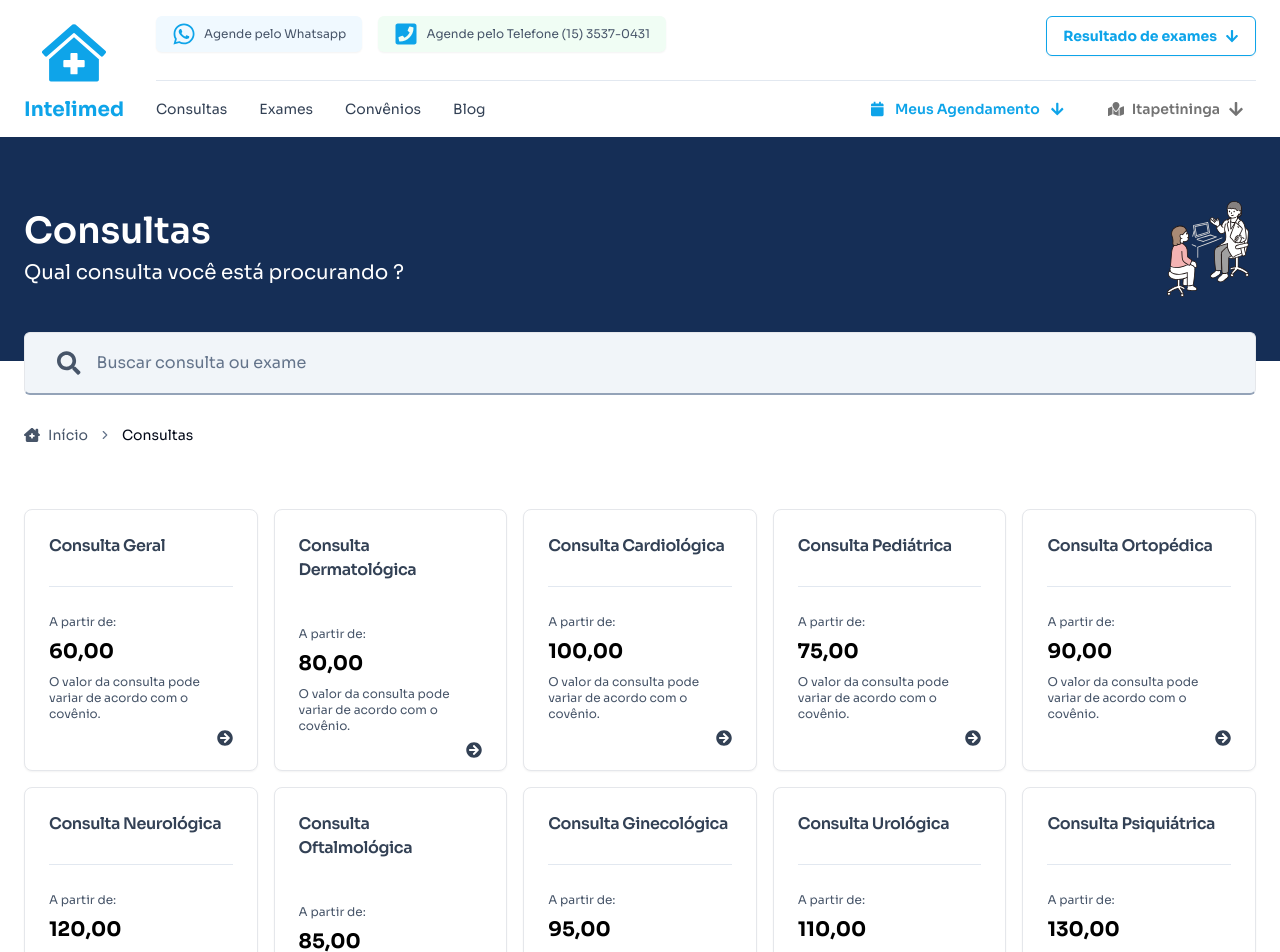
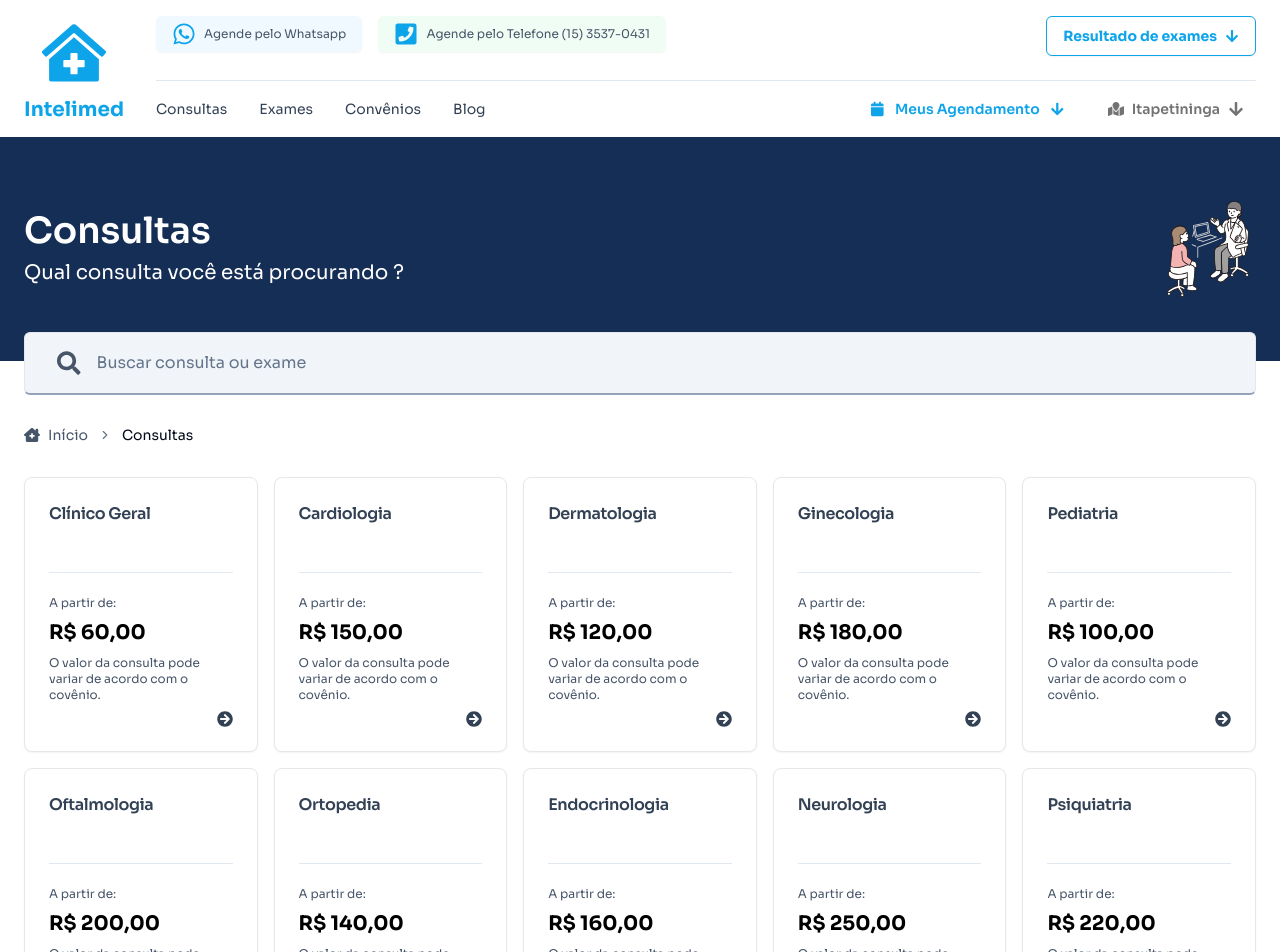
Before and after one commit to marcos-homero/clinicmodel, a Next.js app: page /consultas in a window 1280 px wide. Shown: the top 952 px of the page. Built offline with nearby package versions, Linux system fonts and the light colour scheme.

Commit message:
New Att 27/09/2024

```diff
--- a/src/app/consultas/components/Appointments.tsx
+++ b/src/app/consultas/components/Appointments.tsx
@@ -1,165 +1,89 @@
 "use client";
 
-import Search from "@/components/ui/search";
-import {
-  Breadcrumb,
-  BreadcrumbItem,
-  BreadcrumbLink,
-  BreadcrumbList,
-  BreadcrumbPage,
-  BreadcrumbSeparator,
-} from "@/components/ui/breadcrumb";
-import { FaHouseChimneyMedical } from "react-icons/fa6";
-import Image from "next/image";
 import appointment from "@/public/femaleappointment.svg";
-import { useContext, useState } from "react";
+import { useContext, useEffect, useState } from "react";
 import { SearchContext } from "@/contexts/SearchContext";
-import Pagination from "@/components/ui/pagination";
-import CardsView from "@/components/ui/cardsview";
+import MedicalServices from "@/components/MedicalServices";
+
+interface CardProps {
+  tipo: string;
+  valor: string;
+}
+
+const data = [
+  { tipo: "Clínico Geral", valor: "60,00" },
+  { tipo: "Cardiologia", valor: "150,00" },
+  { tipo: "Dermatologia", valor: "120,00" },
+  { tipo: "Ginecologia", valor: "180,00" },
+  { tipo: "Pediatria", valor: "100,00" },
+  { tipo: "Oftalmologia", valor: "200,00" },
+  { tipo: "Ortopedia", valor: "140,00" },
+  { tipo: "Endocrinologia", valor: "160,00" },
+  { tipo: "Neurologia", valor: "250,00" },
+  { tipo: "Psiquiatria", valor: "220,00" },
+  { tipo: "Gastroenterologia", valor: "190,00" },
+  { tipo: "Urologia", valor: "180,00" },
+  { tipo: "Otorrinolaringologia", valor: "130,00" },
+  { tipo: "Hematologia", valor: "170,00" },
+  { tipo: "Reumatologia", valor: "210,00" },
+  { tipo: "Oncologia", valor: "300,00" },
+  { tipo: "Nefrologia", valor: "220,00" },
+  { tipo: "Infectologia", valor: "200,00" },
+  { tipo: "Alergologia", valor: "110,00" },
+  { tipo: "Pneumologia", valor: "150,00" },
+  { tipo: "Angiologia", valor: "240,00" },
+  { tipo: "Cirurgia Plástica", valor: "300,00" },
+  { tipo: "Radiologia", valor: "180,00" },
+  { tipo: "Geriatria", valor: "140,00" },
+  { tipo: "Imunologia", valor: "160,00" },
+  { tipo: "Nutrologia", valor: "130,00" },
+  { tipo: "Proctologia", valor: "170,00" },
+  { tipo: "Fonoaudiologia", valor: "90,00" },
+  { tipo: "Acupuntura", valor: "80,00" },
+  { tipo: "Medicina Esportiva", valor: "220,00" },
+];
 
 const Appointments = () => {
   const { input } = useContext(SearchContext);
   const [currentPage, setCurrentPage] = useState(1);
+  const [filteredData, setFilteredData] = useState<CardProps[]>([]);
   const qttPerPage = 10;
-
-  const consultas = [
-    {
-      tipo: "Consulta Geral",
-      valor: "60,00",
-    },
-    {
-      tipo: "Consulta Dermatológica",
-      valor: "80,00",
-    },
-    {
-      tipo: "Consulta Cardiológica",
-      valor: "100,00",
-    },
-    {
-      tipo: "Consulta Pediátrica",
-      valor: "75,00",
-    },
-    {
-      tipo: "Consulta Ortopédica",
-      valor: "90,00",
-    },
-    {
-      tipo: "Consulta Neurológica",
-      valor: "120,00",
-    },
-    {
-      tipo: "Consulta Oftalmológica",
-      valor: "85,00",
-    },
-    {
-      tipo: "Consulta Ginecológica",
-      valor: "95,00",
-    },
-    {
-      tipo: "Consulta Urológica",
-      valor: "110,00",
-    },
-    {
-      tipo: "Consulta Psiquiátrica",
-      valor: "130,00",
-    },
-    {
-      tipo: "Consulta Psicologia",
-      valor: "70,00",
-    },
-    {
-      tipo: "Consulta Endocrinológica",
-      valor: "105,00",
-    },
-    {
-      tipo: "Consulta Odontológica",
-      valor: "60,00",
-    },
-    {
-      tipo: "Consulta Oncológica",
-      valor: "150,00",
-    },
-    {
-      tipo: "Consulta Reumatológica",
-      valor: "110,00",
-    },
-    {
-      tipo: "Consulta Geriátrica",
-      valor: "85,00",
-    },
-    {
-      tipo: "Consulta Fisioterapia",
-      valor: "65,00",
-    },
-    {
-      tipo: "Consulta Nutrição",
-      valor: "75,00",
-    },
-    {
-      tipo: "Consulta Otorrinolaringológica",
-      valor: "95,00",
-    },
-    {
-      tipo: "Consulta Infectologia",
-      valor: "115,00",
-    },
-  ];
 
   const indexOfLast = currentPage * qttPerPage;
   const indexOfFirst = indexOfLast - qttPerPage;
-  const currentItems = consultas.slice(indexOfFirst, indexOfLast);
 
   const paginate = (page: number) => setCurrentPage(page);
 
+  useEffect(() => {
+    const normalizeText = (text: string) => {
+      return text
+        .normalize("NFD") // Normaliza o texto decompondo caracteres acentuados
+        .replace(/[\u0300-\u036f]/g, ""); // Remove os diacríticos (acentos)
+    };
+
+    const inputData = data.filter((item) => {
+      const normalizedTipo = normalizeText(item.tipo.toLowerCase());
+      const normalizedInput = normalizeText(input.toLowerCase());
+      return normalizedTipo.includes(normalizedInput);
+    });
+
+    const currentItems = inputData.slice(indexOfFirst, indexOfLast);
+
+    setFilteredData(currentItems);
+  }, [input, indexOfFirst, indexOfLast]);
+
   return (
-    <section className="w-full gap-4">
-      <div className="relative flex flex-col bg-[#152e56] w-full items-center justify-center ">
-        <div className="flex flex-row justify-between items-center py-16 gap-2 w-full px-6 max-w-[1300px]">
-          <div className=" flex flex-col gap-2">
-            <h1 className="text-lg sm:text-4xl font-semibold text-white">
-              Consultas
-            </h1>
-            <p className="text-sm sm:text-xl text-white">
-              Qual consulta você está procurando ?
-            </p>
-          </div>
-
-          <div className="w-24 h-24 items-center flex">
-            <Image src={appointment} alt="oi" />
-          </div>
-        </div>
-        <div className="w-full max-w-[1300px] px-6 absolute -bottom-[15%]">
-          <Search type="consultas" />
-        </div>
-      </div>
-      <div className="flex flex-col  w-full items-center justify-center">
-        <div className="flex flex-col py-16 gap-16 w-full px-6 max-w-[1300px]">
-          <Breadcrumb>
-            <BreadcrumbList>
-              <BreadcrumbItem>
-                <BreadcrumbLink
-                  className="flex text-slate-600 items-center gap-2"
-                  href="/"
-                >
-                  <FaHouseChimneyMedical size={16} /> Início
-                </BreadcrumbLink>
-              </BreadcrumbItem>
-              <BreadcrumbSeparator />
-              <BreadcrumbItem>
-                <BreadcrumbPage>Consultas</BreadcrumbPage>
-              </BreadcrumbItem>
-            </BreadcrumbList>
-          </Breadcrumb>
-        </div>
-      </div>
-      <p>{input}</p>
-      <CardsView filteredData={currentItems} />
-      <Pagination
+    <div className="w-full">
+      <MedicalServices
+        pageTitle="Consultas"
+        pageSubTitle="consulta"
+        typeSvg={appointment}
         qttPerPage={qttPerPage}
-        totalItems={consultas.length}
+        dataLength={data.length}
         paginate={paginate}
+        filteredData={filteredData}
       />
-    </section>
+    </div>
   );
 };
 
--- /dev/null
+++ b/src/app/exames/components/MedicalTests.tsx
@@ -0,0 +1,90 @@
+"use client";
+
+import MedicalServices from "@/components/MedicalServices";
+import { SearchContext } from "@/contexts/SearchContext";
+import { useContext, useEffect, useState } from "react";
+import test from "@/public/test.svg";
+
+interface CardProps {
+  tipo: string;
+  valor: string;
+}
+
+const data = [
+  { tipo: "Hemograma", valor: "70,00" },
+  { tipo: "Ressonância Magnética", valor: "250,00" },
+  { tipo: "Ultrassonografia", valor: "120,00" },
+  { tipo: "Tomografia Computadorizada", valor: "280,00" },
+  { tipo: "Eletrocardiograma", valor: "80,00" },
+  { tipo: "Endoscopia", valor: "200,00" },
+  { tipo: "Exame de Urina", valor: "60,00" },
+  { tipo: "Raio-X", valor: "90,00" },
+  { tipo: "Mamografia", valor: "150,00" },
+  { tipo: "Ecocardiograma", valor: "180,00" },
+  { tipo: "Colonoscopia", valor: "230,00" },
+  { tipo: "Densitometria Óssea", valor: "170,00" },
+  { tipo: "Teste de Esforço", valor: "190,00" },
+  { tipo: "Holter 24 Horas", valor: "210,00" },
+  { tipo: "Exame de Glicemia", valor: "70,00" },
+  { tipo: "Exame de Colesterol", valor: "80,00" },
+  { tipo: "Audiometria", valor: "100,00" },
+  { tipo: "Exame de TSH", valor: "75,00" },
+  { tipo: "Exame de Fezes", valor: "65,00" },
+  { tipo: "Broncoscopia", valor: "220,00" },
+  { tipo: "Polissonografia", valor: "300,00" },
+  { tipo: "Eletroneuromiografia", valor: "250,00" },
+  { tipo: "Cintilografia", valor: "270,00" },
+  { tipo: "Testes Alérgicos", valor: "140,00" },
+  { tipo: "Ecodoppler", valor: "160,00" },
+  { tipo: "Biópsia", valor: "240,00" },
+  { tipo: "Exame de Creatinina", valor: "60,00" },
+  { tipo: "Exame de PCR", valor: "95,00" },
+  { tipo: "Exame de Vitamina D", valor: "110,00" },
+  { tipo: "PET Scan", valor: "300,00" },
+];
+
+const MedicalTests = () => {
+  const { input } = useContext(SearchContext);
+  const [currentPage, setCurrentPage] = useState(1);
+  const [filteredData, setFilteredData] = useState<CardProps[]>([]);
+  const qttPerPage = 10;
+
+  const indexOfLast = currentPage * qttPerPage;
+  const indexOfFirst = indexOfLast - qttPerPage;
+
+  const paginate = (page: number) => setCurrentPage(page);
+
+  useEffect(() => {
+    const normalizeText = (text: string) => {
+      return text
+        .normalize("NFD") // Normaliza o texto decompondo caracteres acentuados
+        .replace(/[\u0300-\u036f]/g, ""); // Remove os diacríticos (acentos)
+    };
+
+    const inputData = data.filter((item) => {
+      const normalizedTipo = normalizeText(item.tipo.toLowerCase());
+      const normalizedInput = normalizeText(input.toLowerCase());
+      return normalizedTipo.includes(normalizedInput);
+    });
+
+    const currentItems = inputData.slice(indexOfFirst, indexOfLast);
+
+    setFilteredData(currentItems);
+  }, [input, indexOfFirst, indexOfLast]);
+
+  return (
+    <div className="w-full">
+      <MedicalServices
+        pageTitle="Exames"
+        pageSubTitle="exame"
+        typeSvg={test}
+        qttPerPage={qttPerPage}
+        dataLength={data.length}
+        paginate={paginate}
+        filteredData={filteredData}
+      />
+    </div>
+  );
+};
+
+export default MedicalTests;
--- /dev/null
+++ b/src/app/exames/page.tsx
@@ -0,0 +1,12 @@
+import React from "react";
+import MedicalTests from "./components/MedicalTests";
+
+const page = () => {
+  return (
+    <div className="w-full">
+      <MedicalTests />
+    </div>
+  );
+};
+
+export default page;
--- /dev/null
+++ b/src/components/MedicalServices.tsx
@@ -0,0 +1,92 @@
+"use client";
+
+import Search from "@/components/ui/search";
+import {
+  Breadcrumb,
+  BreadcrumbItem,
+  BreadcrumbLink,
+  BreadcrumbList,
+  BreadcrumbPage,
+  BreadcrumbSeparator,
+} from "@/components/ui/breadcrumb";
+import { FaHouseChimneyMedical } from "react-icons/fa6";
+import Image from "next/image";
+import Pagination from "@/components/ui/pagination";
+import CardsView from "@/components/ui/cardsview";
+
+interface CardProps {
+  tipo: string;
+  valor: string;
+}
+
+interface MedicalServicesProps {
+  pageTitle: string;
+  pageSubTitle: string;
+  typeSvg: string;
+  filteredData: CardProps[];
+  qttPerPage: number;
+  dataLength: number;
+  paginate: (page: number) => void;
+}
+
+const MedicalServices = ({
+  pageTitle,
+  pageSubTitle,
+  typeSvg,
+  filteredData,
+  qttPerPage,
+  dataLength,
+  paginate,
+}: MedicalServicesProps) => {
+  return (
+    <section className="w-full gap-4">
+      <div className="relative flex flex-col bg-[#152e56] w-full items-center justify-center ">
+        <div className="flex flex-row justify-between items-center py-16 gap-2 w-full px-6 max-w-[1300px]">
+          <div className=" flex flex-col gap-2">
+            <h1 className="text-lg sm:text-4xl font-semibold text-white">
+              {pageTitle}
+            </h1>
+            <p className="text-sm sm:text-xl text-white">
+              Qual {pageSubTitle} você está procurando ?
+            </p>
+          </div>
+
+          <div className="w-24 h-24 items-center flex">
+            <Image src={typeSvg} alt="oi" />
+          </div>
+        </div>
+        <div className="w-full max-w-[1300px] px-6 absolute -bottom-[15%]">
+          <Search type="consultas" />
+        </div>
+      </div>
+      <div className="flex flex-col  w-full items-center justify-center">
+        <div className="flex flex-col pt-16 pb-8 gap-16 w-full px-6 max-w-[1300px]">
+          <Breadcrumb>
+            <BreadcrumbList>
+              <BreadcrumbItem>
+                <BreadcrumbLink
+                  className="flex text-slate-600 items-center gap-2"
+                  href="/"
+                >
+                  <FaHouseChimneyMedical size={16} /> Início
+                </BreadcrumbLink>
+              </BreadcrumbItem>
+              <BreadcrumbSeparator />
+              <BreadcrumbItem>
+                <BreadcrumbPage>{pageTitle}</BreadcrumbPage>
+              </BreadcrumbItem>
+            </BreadcrumbList>
+          </Breadcrumb>
+        </div>
+      </div>
+      <CardsView filteredData={filteredData} />
+      <Pagination
+        qttPerPage={qttPerPage}
+        totalItems={dataLength}
+        paginate={paginate}
+      />
+    </section>
+  );
+};
+
+export default MedicalServices;
--- a/src/components/ui/cardsview.tsx
+++ b/src/components/ui/cardsview.tsx
@@ -15,16 +15,13 @@ const CardsView = ({ filteredData }: FilteredData) => {
     <div className="flex w-full items-center justify-center pb-8 ">
       <div className="grid grid-cols-5 grid-rows-2 gap-4 px-6 max-w-[1300px]">
         {filteredData.map((item, index) => (
-          <Card
-            key={index}
-            className="max-[940px]:w-[200px] max-[940px]:h-[260px]"
-          >
-            <CardHeader className="text-slate-700 max-[940px]:w-[200px] h-[260px] flex flex-col gap-4 justify-between">
-              <CardTitle className="text-base">{item.tipo}</CardTitle>
+          <Card key={index} className="max-[940px]:w-[200px] max-[940px]:h-fit">
+            <CardHeader className="text-slate-700 max-[940px]:w-[200px] h-fit flex flex-col gap-4 justify-between">
+              <CardTitle className="text-base h-[48px]">{item.tipo}</CardTitle>
               <span className="h-[1px] bg-slate-200" />
               <CardContent className="flex p-0 flex-col gap-2">
                 <p className="text-xs text-slate-600">A partir de:</p>
-                <p className="text-xl font-bold text-black">{item.valor}</p>
+                <p className="text-xl font-bold text-black">R$ {item.valor}</p>
                 <p className="text-xs text-slate-600 text-wrap">
                   O valor da consulta pode variar de acordo com o covênio.
                 </p>
```
